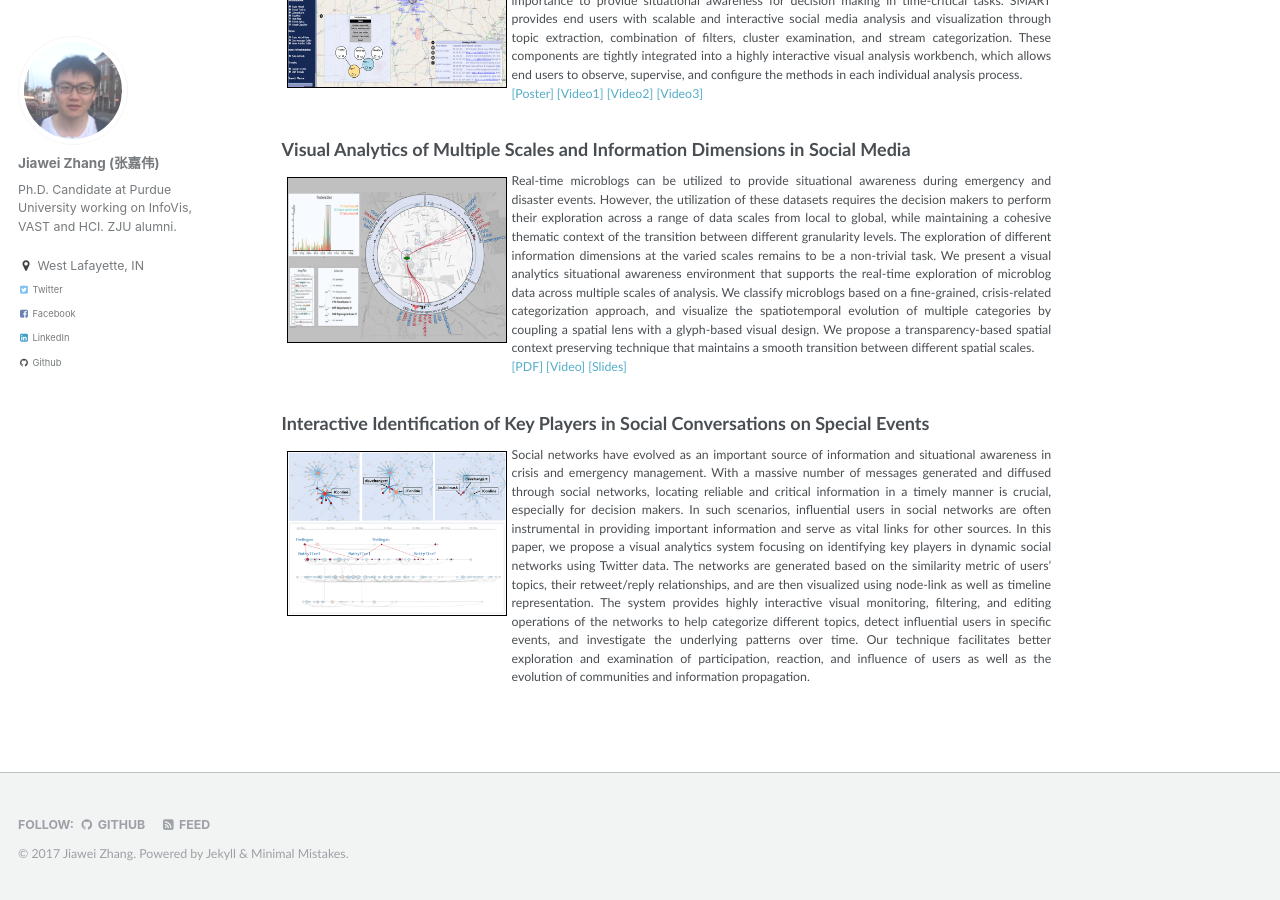
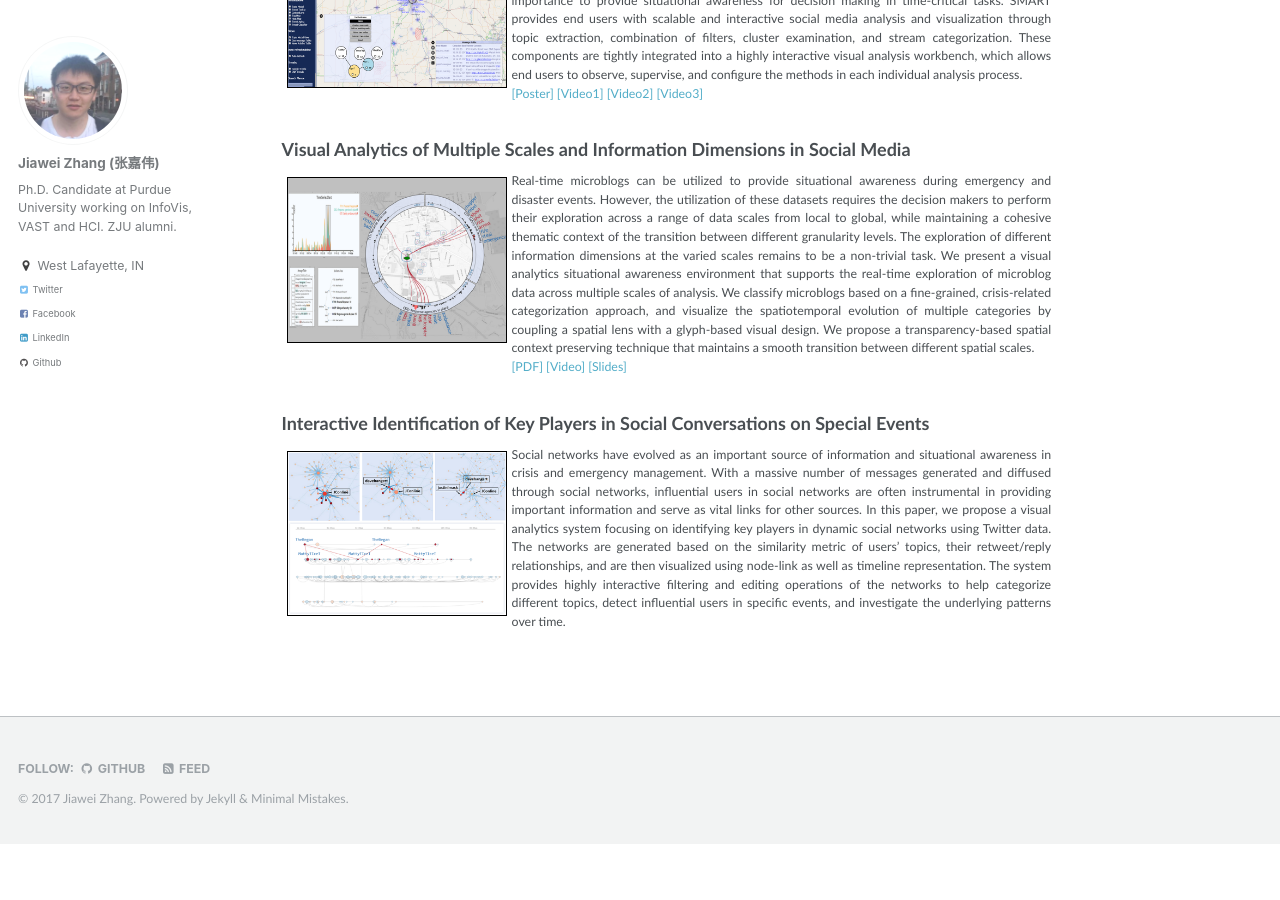
Before and after one commit to rivulet-zhang/rivulet-zhang.github.io, a Jekyll site: the page built from _pages/projects.md, in a window 1280 px wide and 900 px high, scrolled down 776 px. Built offline with Jekyll 4.4.1, drawn with Linux system fonts in a browser that asks for light colours; after the commit the page ends 1620 px from its top, so only the background shows below that.

Commit message:
initial commit

```diff
--- a/_pages/projects.md
+++ b/_pages/projects.md
@@ -49,5 +49,5 @@
 <img class="bord" style="float: left; margin: 5px 5px 5px 5px;" src="/images/VIS14-network.png" width="220" border="1"/>
 
 <p class="dsp" style="overflow: hidden;">
-Social networks have evolved as an important source of information and situational awareness in crisis and emergency management. With a massive number of messages generated and diffused through social networks, locating reliable and critical information in a timely manner is crucial, especially for decision makers. In such scenarios, influential users in social networks are often instrumental in providing important information and serve as vital links for other sources. In this paper, we propose a visual analytics system focusing on identifying key players in dynamic social networks using Twitter data. The networks are generated based on the similarity metric of users’ topics, their retweet/reply relationships, and are then visualized using node-link as well as timeline representation. The system provides highly interactive visual monitoring, filtering, and editing operations of the networks to help categorize different topics, detect influential users in specific events, and investigate the underlying patterns over time. Our technique facilitates better exploration and examination of participation, reaction, and influence of users as well as the evolution of communities and information propagation.<br>
+Social networks have evolved as an important source of information and situational awareness in crisis and emergency management. With a massive number of messages generated and diffused through social networks, influential users in social networks are often instrumental in providing important information and serve as vital links for other sources. In this paper, we propose a visual analytics system focusing on identifying key players in dynamic social networks using Twitter data. The networks are generated based on the similarity metric of users’ topics, their retweet/reply relationships, and are then visualized using node-link as well as timeline representation. The system provides highly interactive filtering and editing operations of the networks to help categorize different topics, detect influential users in specific events, and investigate the underlying patterns over time.<br>
 </p>
```
